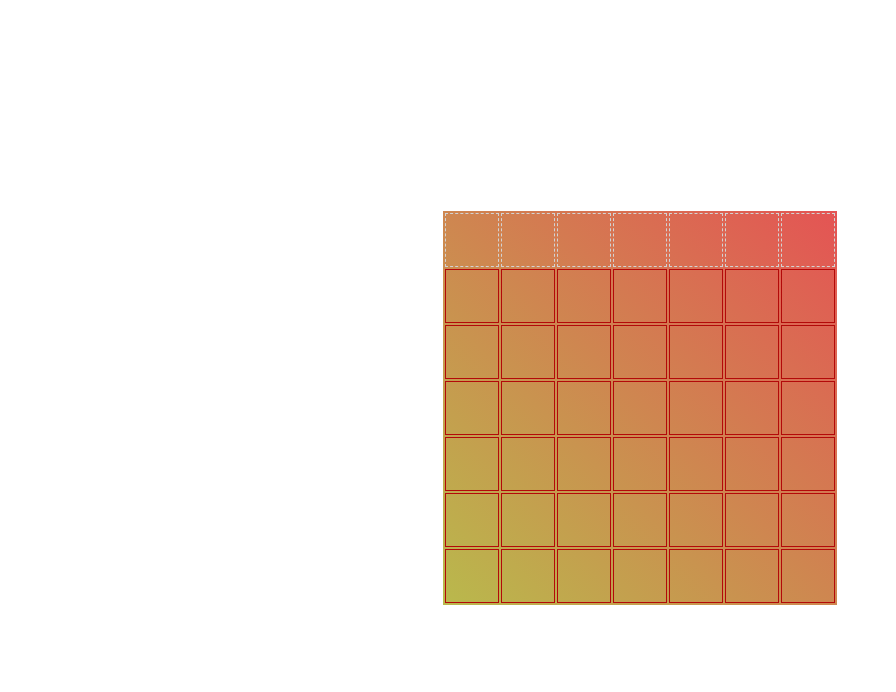
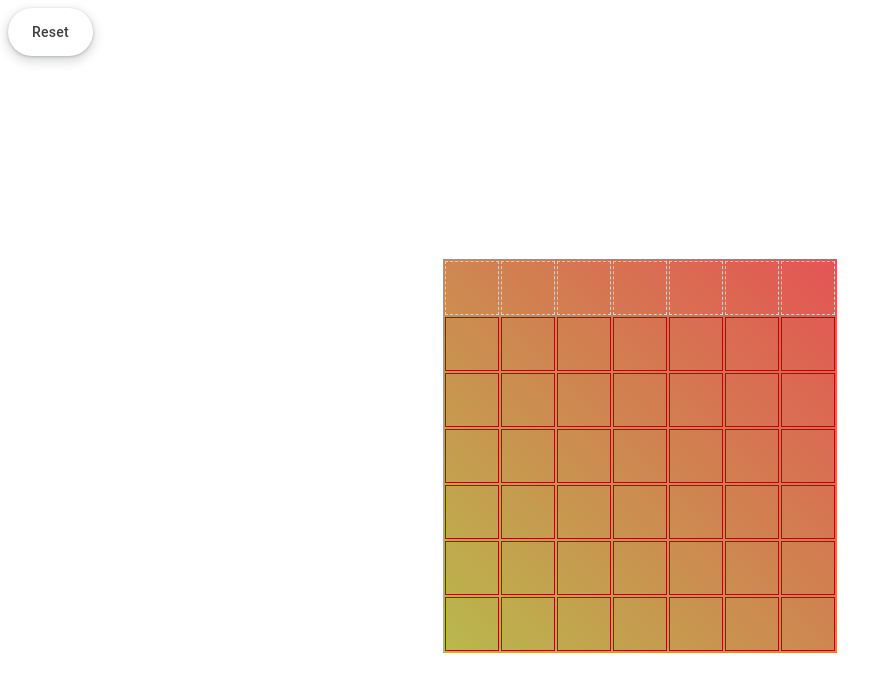
Before and after one commit to JaydotMurf/connect-four-oo, a plain HTML site: page index.html in a window 1280 px wide. Shown: the whole page, without its empty margins (0-896 px from the left). Drawn offline with Linux system fonts and the light colour scheme.

Commit message:
reset button added

```diff
--- a/connect4.css
+++ b/connect4.css
@@ -43,3 +43,80 @@
 #column-top td:hover {
   background-color: gold;
 }
+
+.button-17 {
+  align-items: center;
+  appearance: none;
+  background-color: #fff;
+  border-radius: 24px;
+  border-style: none;
+  box-shadow: rgba(0, 0, 0, 0.2) 0 3px 5px -1px,
+    rgba(0, 0, 0, 0.14) 0 6px 10px 0, rgba(0, 0, 0, 0.12) 0 1px 18px 0;
+  box-sizing: border-box;
+  color: #3c4043;
+  cursor: pointer;
+  display: inline-flex;
+  fill: currentcolor;
+  font-family: 'Google Sans', Roboto, Arial, sans-serif;
+  font-size: 14px;
+  font-weight: 500;
+  height: 48px;
+  justify-content: center;
+  letter-spacing: 0.25px;
+  line-height: normal;
+  max-width: 100%;
+  overflow: visible;
+  padding: 2px 24px;
+  position: relative;
+  text-align: center;
+  text-transform: none;
+  transition: box-shadow 280ms cubic-bezier(0.4, 0, 0.2, 1),
+    opacity 15ms linear 30ms, transform 270ms cubic-bezier(0, 0, 0.2, 1) 0ms;
+  user-select: none;
+  -webkit-user-select: none;
+  touch-action: manipulation;
+  width: auto;
+  will-change: transform, opacity;
+  z-index: 0;
+}
+
+.button-17:hover {
+  background: gold;
+  color: #174ea6;
+}
+
+.button-17:active {
+  box-shadow: 0 4px 4px 0 rgb(60 64 67 / 30%),
+    0 8px 12px 6px rgb(60 64 67 / 15%);
+  outline: none;
+}
+
+.button-17:focus {
+  outline: none;
+  border: 2px solid #4285f4;
+}
+
+.button-17:not(:disabled) {
+  box-shadow: rgba(60, 64, 67, 0.3) 0 1px 3px 0,
+    rgba(60, 64, 67, 0.15) 0 4px 8px 3px;
+}
+
+.button-17:not(:disabled):hover {
+  box-shadow: rgba(60, 64, 67, 0.3) 0 2px 3px 0,
+    rgba(60, 64, 67, 0.15) 0 6px 10px 4px;
+}
+
+.button-17:not(:disabled):focus {
+  box-shadow: rgba(60, 64, 67, 0.3) 0 1px 3px 0,
+    rgba(60, 64, 67, 0.15) 0 4px 8px 3px;
+}
+
+.button-17:not(:disabled):active {
+  box-shadow: rgba(60, 64, 67, 0.3) 0 4px 4px 0,
+    rgba(60, 64, 67, 0.15) 0 8px 12px 6px;
+}
+
+.button-17:disabled {
+  box-shadow: rgba(60, 64, 67, 0.3) 0 1px 3px 0,
+    rgba(60, 64, 67, 0.15) 0 4px 8px 3px;
+}
--- a/connect4.js
+++ b/connect4.js
@@ -25,12 +25,15 @@ document.addEventListener('DOMContentLoaded', () => {
       super(WIDTH, HEIGHT);
       this.htmlBoard = document.getElementById('board');
       this.handleClick = this.handleClick.bind(this);
+      this.resetGame = this.resetGame.bind(this);
+      this.resetButton = document.getElementById('button-17');
       this.createCells();
     }
     start() {
       this.top = document.createElement('tr');
       this.top.setAttribute('id', 'column-top');
       this.top.addEventListener('click', this.handleClick);
+      this.resetButton.addEventListener('click', this.resetGame);
 
       for (let x = 0; x < this.WIDTH; x++) {
         this.headCell = document.createElement('td');
@@ -138,6 +141,12 @@ document.addEventListener('DOMContentLoaded', () => {
     endGame(msg) {
       alert(msg);
     }
+    resetGame() {
+      this.board.forEach((row) => row.fill(null));
+      this.gamePieces = document.querySelectorAll('.piece');
+      this.gamePieces.forEach((piece) => piece.remove());
+      this.activePlayer = 1;
+    }
   }
 
   const myGame = new Game();
--- a/index.html
+++ b/index.html
@@ -9,6 +9,7 @@
     <title>connect4</title>
   </head>
   <body>
+    <button class="button-17" id="button-17" role="button">Reset</button>
     <div id="game" class="game">
       <table id="board"></table>
     </div>
```
